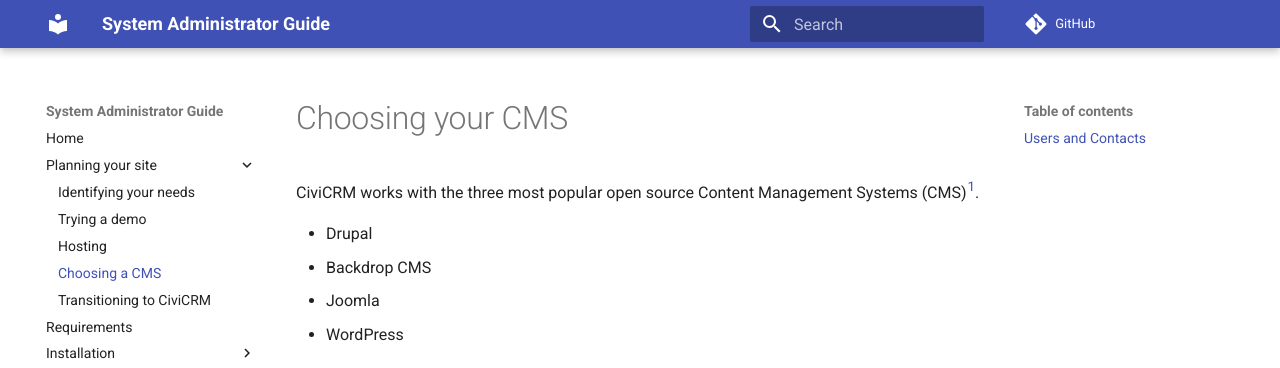
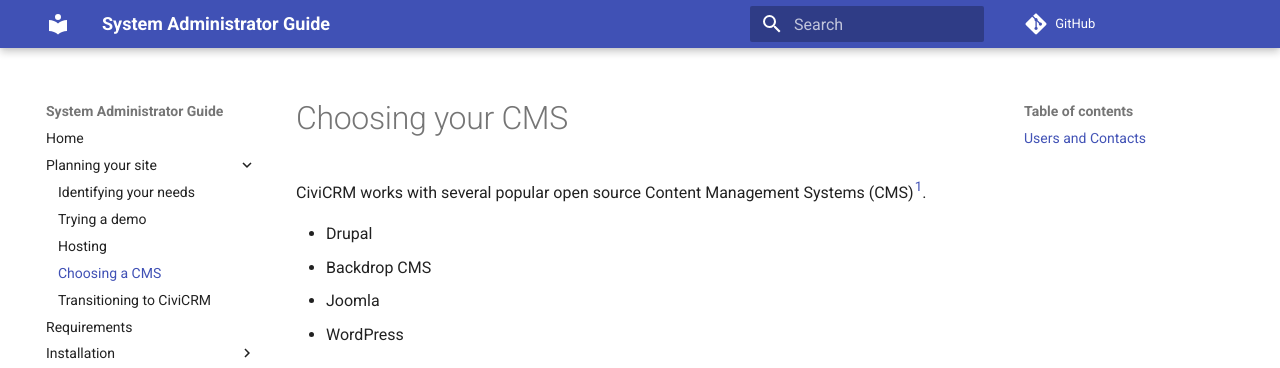
Before and after one commit to civicrm/civicrm-sysadmin-guide, an MkDocs documentation site: the page built from docs/planning/cms.md, in a window 1280 px wide and 1352 px high. Shown: the top 368 px of the window. Built offline with MkDocs 1.6.1 and Material for MkDocs 9.7.7, drawn with Linux system fonts in a browser that asks for light colours; comment, search, counter and statistics services are not loaded; old or Windows-style settings are respelled for this version of MkDocs.

Commit message:
Update cms.md

```diff
--- a/docs/planning/cms.md
+++ b/docs/planning/cms.md
@@ -1,6 +1,6 @@
 # Choosing your CMS
 
-CiviCRM works with the three most popular open source Content Management Systems (CMS)<sup><a href="#1">1</a></sup>.
+CiviCRM works with several popular open source Content Management Systems (CMS)<sup><a href="#1">1</a></sup>.
 
 -   Drupal
 -   Backdrop CMS
```
